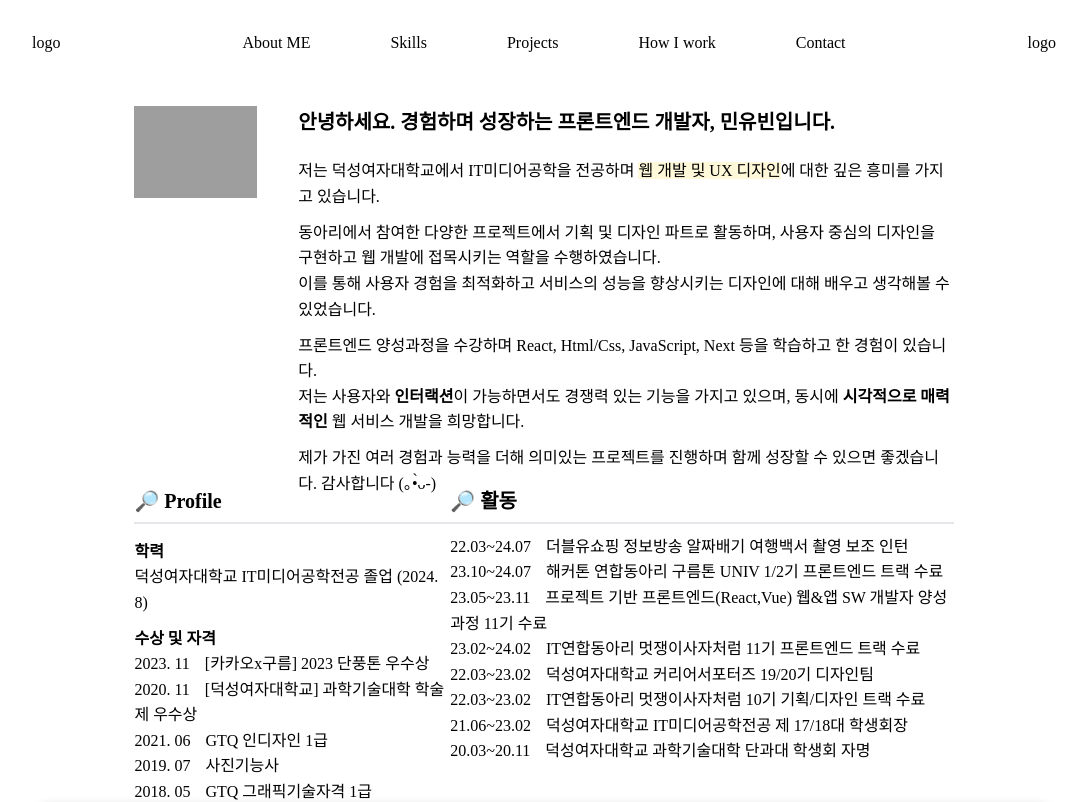
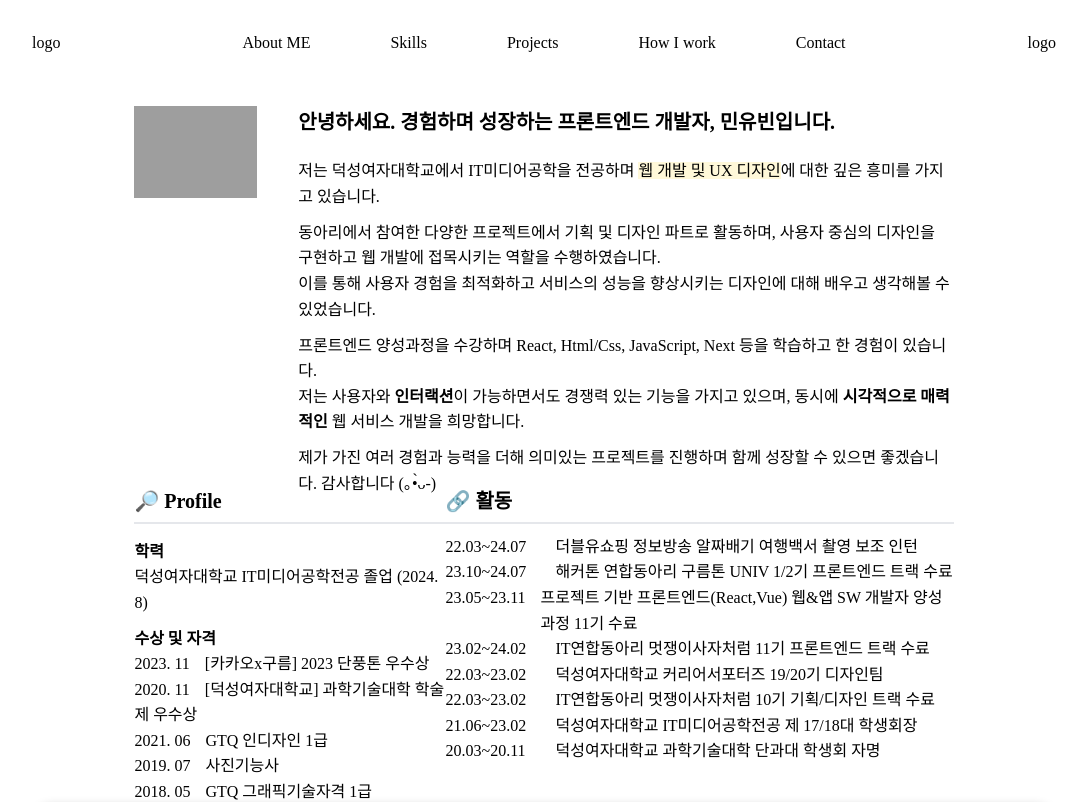
Before and after one commit to minibxx/MING, a React (Create React App) app: page / in a window 1280 px wide. Shown: the top 802 px of the page, without its empty margins (96-1183 px from the left). Built offline with nearby package versions, Linux system fonts and the light colour scheme; grey boxes are pictures that could not be loaded; a web font is replaced by a local one.

Commit message:
어바웃미 수정중

```diff
--- a/src/component/AboutME.js
+++ b/src/component/AboutME.js
@@ -42,18 +42,17 @@ function AboutME() {
 
 
                 <div>
-                    <div className='font-bold text-[20px] mb-[10px] border-b-[2px] pb-[5px]'>🔎 활동</div>
+                    <div className='font-bold text-[20px] mb-[10px] border-b-[2px] pb-[5px]'>🔗 활동</div>
 
                     <ul>
-                        <li><span className='mr-[15px]'>22.03~24.07</span>더블유쇼핑 정보방송 알짜배기 여행백서 촬영 보조 인턴</li>
-                        <li><span className='mr-[15px]'>23.10~24.07</span>해커톤 연합동아리 구름톤 UNIV 1/2기 프론트엔드 트랙 수료</li>
-                        <li><span className='mr-[15px]'>23.05~23.11</span>프로젝트 기반 프론트엔드(React,Vue) 웹&앱 SW 개발자 양성과정 11기 수료</li>
-                        <li><span className='mr-[15px]'>23.02~24.02</span>IT연합동아리 멋쟁이사자처럼 11기 프론트엔드 트랙 수료</li>
-                        {/* <li><span className='mr-[15px]'>23.10~24.07</span>덕성여자대학교 덕성해커톤 1회 주관 및 진행</li> */}
-                        <li><span className='mr-[15px]'>22.03~23.02</span>덕성여자대학교 커리어서포터즈 19/20기 디자인팀</li>
-                        <li><span className='mr-[15px]'>22.03~23.02</span>IT연합동아리 멋쟁이사자처럼 10기 기획/디자인 트랙 수료</li>
-                        <li><span className='mr-[15px]'>21.06~23.02</span>덕성여자대학교 IT미디어공학전공 제 17/18대 학생회장</li>
-                        <li><span className='mr-[15px]'>20.03~20.11</span>덕성여자대학교 과학기술대학 단과대 학생회 자명</li>
+                        <li className='flex'><div className='mr-[15px] w-[95px]'>22.03~24.07</div><div>더블유쇼핑 정보방송 알짜배기 여행백서 촬영 보조 인턴</div></li>
+                        <li className='flex'><div className='mr-[15px] w-[95px]'>23.10~24.07</div><div>해커톤 연합동아리 구름톤 UNIV 1/2기 프론트엔드 트랙 수료</div></li>
+                        <li className='flex'><div className='mr-[15px] w-[95px]'>23.05~23.11</div><div>프로젝트 기반 프론트엔드(React,Vue) 웹&앱 SW 개발자 양성과정 11기 수료</div></li>
+                        <li className='flex'><div className='mr-[15px] w-[95px]'>23.02~24.02</div><div>IT연합동아리 멋쟁이사자처럼 11기 프론트엔드 트랙 수료</div></li>
+                        <li className='flex'><div className='mr-[15px] w-[95px]'>22.03~23.02</div><div>덕성여자대학교 커리어서포터즈 19/20기 디자인팀</div></li>
+                        <li className='flex'><div className='mr-[15px] w-[95px]'>22.03~23.02</div><div>IT연합동아리 멋쟁이사자처럼 10기 기획/디자인 트랙 수료</div></li>
+                        <li className='flex'><div className='mr-[15px] w-[95px]'>21.06~23.02</div><div>덕성여자대학교 IT미디어공학전공 제 17/18대 학생회장</div></li>
+                        <li className='flex'><div className='mr-[15px] w-[95px]'>20.03~20.11</div><div>덕성여자대학교 과학기술대학 단과대 학생회 자명</div></li>
                     </ul>
                 </div>
             </div>
```
